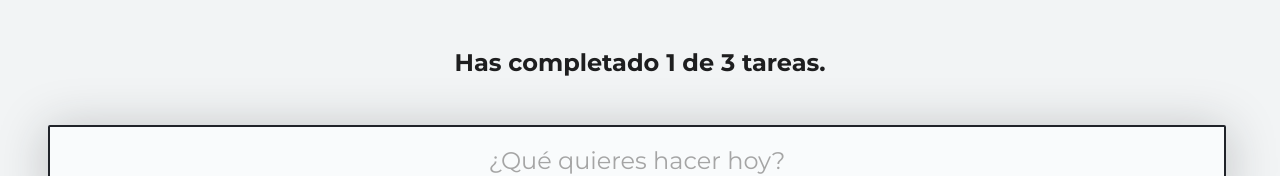
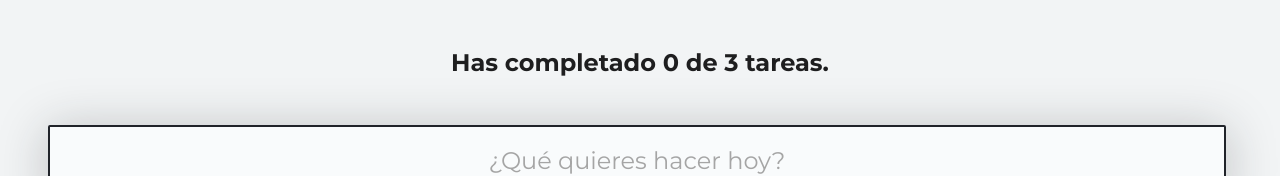
Before and after one commit to pabloa1311/todo-project, a React (Create React App) app: page / in a window 1280 px wide. Shown: the top 176 px of the page. Built offline with nearby package versions, Linux system fonts and the light colour scheme.

Commit message:
correction in the initial array

```diff
--- a/src/App.js
+++ b/src/App.js
@@ -8,7 +8,7 @@ import TodoSearch from "./components/TodoSearch";
 import { useState } from "react";
 
 const deftodos = [
-  {text: "Buscar el hotel", completed: true},
+  {text: "Buscar el hotel", completed: false},
   {text: "Comprar los tiquetes", completed: false},
   {text: "Empacar la maleta", completed: false}
 ]
```
